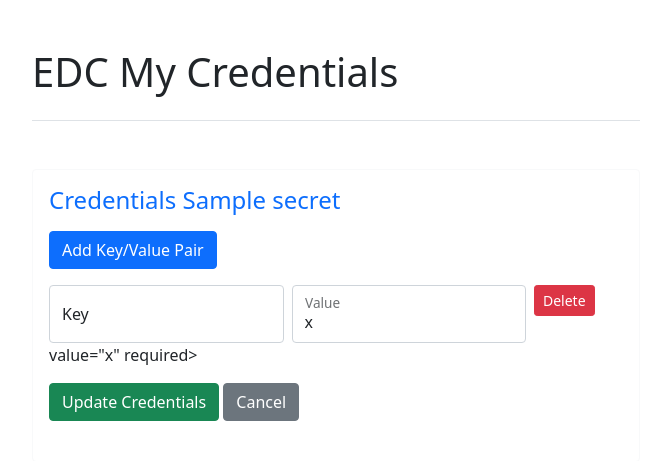
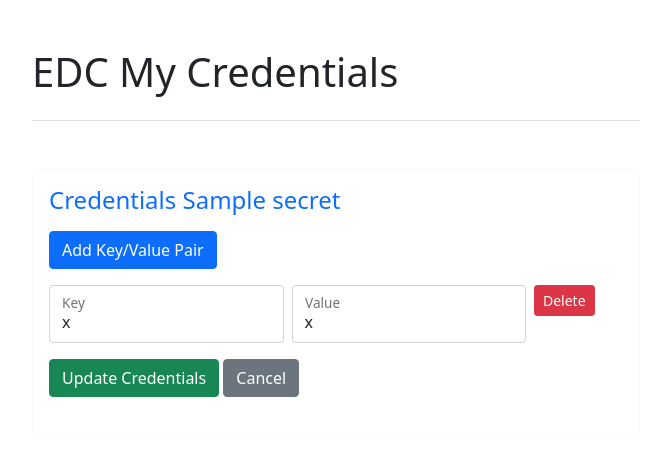
Before and after one commit to eoxhub-workspaces/credential-manager, a Python web app: template templates/credential_detail.html in a window 1280 px wide. Shown: the top 461 px of the page, without its empty margins (304-975 px from the left). Run offline with Jinja, Linux system fonts and the light colour scheme; the template is opened without the code that fills it: most values are stand-ins (such as "Sample title", 1, 10 or a date in 2020).

Commit message:
Fix html tag

```diff
--- a/templates/credential_detail.html
+++ b/templates/credential_detail.html
@@ -63,7 +63,7 @@
                 <div class="col-md-5">
                     <div class="form-floating">
                         <input type="text" class="form-control" id="key" name="secret_key" placeholder=""
-                            pattern="[a-zA-Z][_a-z0-9]+" title="Alphanumeric starting with letter" required>
+                            pattern="[a-zA-Z][_a-z0-9]+" title="Alphanumeric starting with letter"
                             value="{{ secret_key }}" required>
                         <label for="key">Key</label>
                     </div>
```
